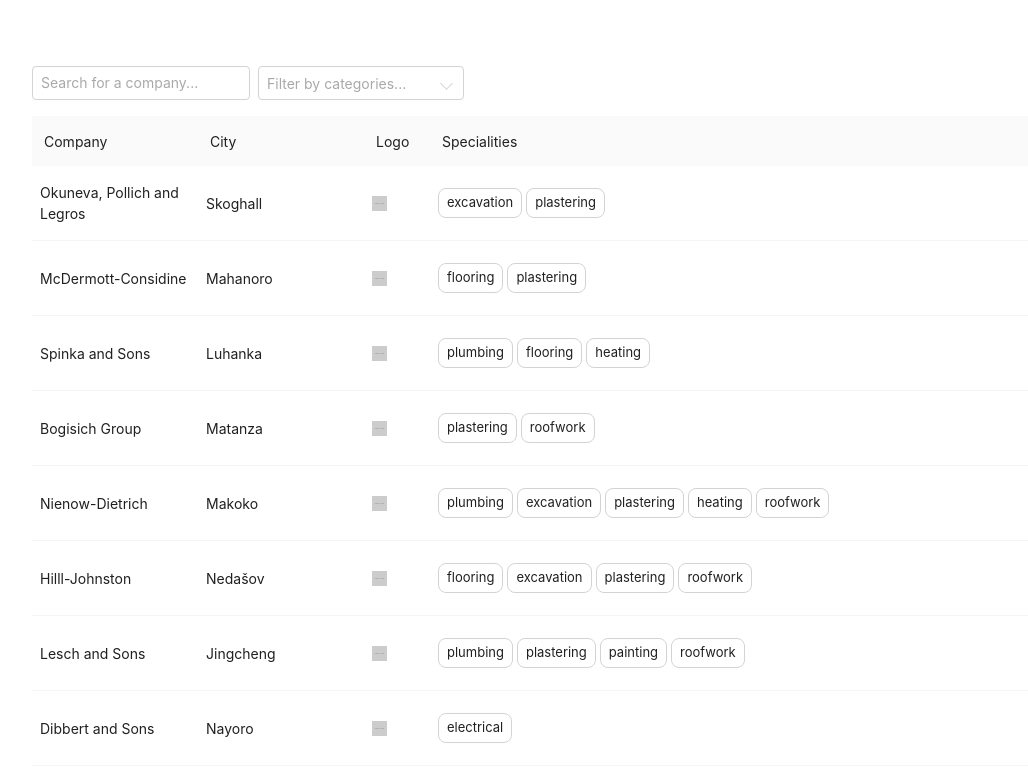
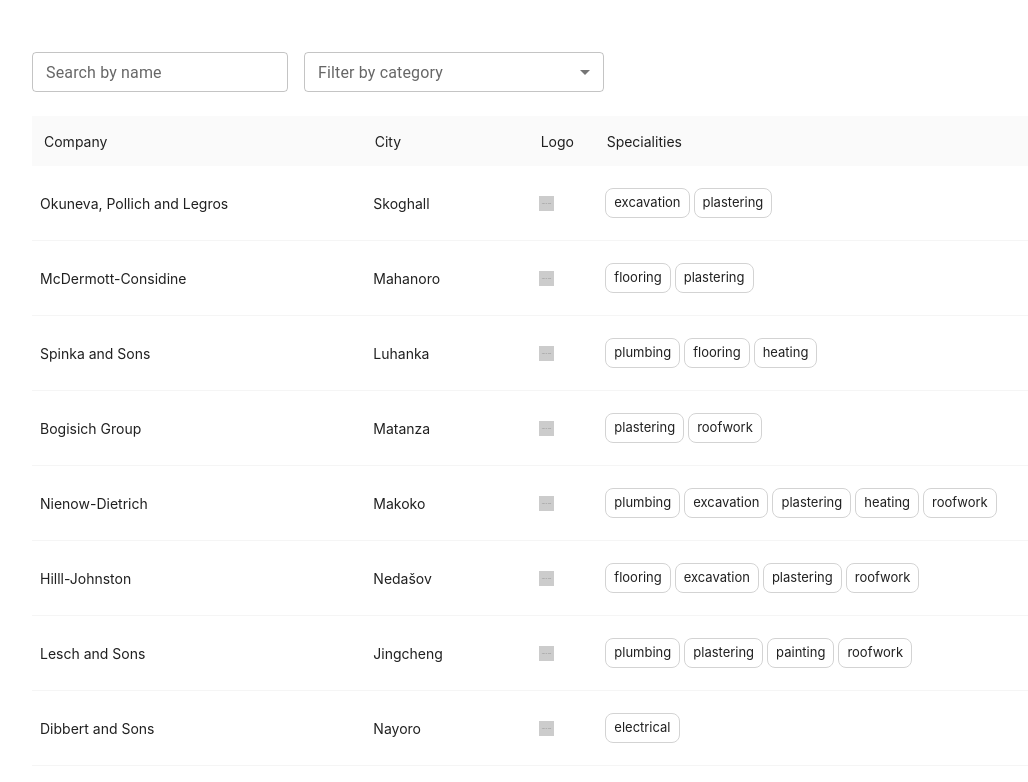
Before and after one commit to inesea/companies-poc, a React (Create React App) app: page / in a window 1280 px wide. Shown: the top 782 px of the page, without its empty margins (0-1028 px from the left). Built offline with nearby package versions, Linux system fonts and the light colour scheme.

Commit message:
moved to mui components (search and multi select)

```diff
--- a/package.json
+++ b/package.json
@@ -3,6 +3,10 @@
   "version": "0.1.0",
   "private": true,
   "dependencies": {
+    "@emotion/react": "^11.7.0",
+    "@emotion/styled": "^11.6.0",
+    "@mui/icons-material": "^5.2.0",
+    "@mui/material": "^5.2.2",
     "@testing-library/jest-dom": "^5.11.4",
     "@testing-library/react": "^11.1.0",
     "@testing-library/user-event": "^12.1.10",
--- a/src/components/Companies/index.tsx
+++ b/src/components/Companies/index.tsx
@@ -3,13 +3,13 @@ import { companies } from '../../data/data'
 import { Action, ActionType, State, store } from '../../store'
 import { Company } from '../../types'
 import Grid from '../Grid'
-import GridRow from '../Grid/GridRow'
+import GridRow from '../GridRow'
 
 const headers = [
   {
     property: 'name',
     label: 'Company',
-    width: '150px',
+    width: 'minmax(250px, 1fr)',
   },
   {
     property: 'city',
@@ -24,7 +24,7 @@ const headers = [
   {
     property: 'categories',
     label: 'Specialities',
-    width: '1fr',
+    width: '2fr',
   },
 ]
 
--- a/src/components/Controls/index.tsx
+++ b/src/components/Controls/index.tsx
@@ -1,4 +1,3 @@
-// import debounce from 'lodash/debounce'
 import throttle from 'lodash/throttle'
 import React, {
   FormEvent,
@@ -45,13 +44,13 @@ const Controls = (): JSX.Element => {
     })
   }
 
-  const commitDebounced = useCallback(
+  const dispatchSetQueryThrottled = useCallback(
     throttle((value: string) => dispatchSetSearchQuery(value), 500),
     [dispatch]
   )
 
   useEffect(() => {
-    commitDebounced(query)
+    dispatchSetQueryThrottled(query)
   }, [query])
 
   const handleSearchDismiss = () => {
@@ -59,25 +58,10 @@ const Controls = (): JSX.Element => {
     setQuery('')
   }
 
-  const handleToggleCategory = (key: string, isSelected: boolean) => {
+  const handleChangeCategories = (categories: string[]) => {
     dispatch({
-      type: isSelected
-        ? ActionType.ADD_CATEGORY_FILTER
-        : ActionType.REMOVE_CATEGORY_FILTER,
-      payload: key,
-    })
-  }
-
-  const handleSelectAllCategories = () => {
-    dispatch({
-      type: ActionType.SELECT_ALL_CATEGORIES,
-      payload: filterOptions.map(({ key }) => key),
-    })
-  }
-
-  const handleClearAllCategories = () => {
-    dispatch({
-      type: ActionType.CLEAR_ALL_CATEGORIES,
+      type: ActionType.SET_CATEGORY_FILTER,
+      payload: categories,
     })
   }
 
@@ -88,14 +72,13 @@ const Controls = (): JSX.Element => {
           value={query}
           onChange={handleSearchChange}
           onDismiss={handleSearchDismiss}
+          placeholder="Search by name"
         />
         <MultiSelect
           options={filterOptions}
           selectedOptions={selectedCategories || []}
-          placeholder="Filter by categories..."
-          selectOption={handleToggleCategory}
-          selectAll={handleSelectAllCategories}
-          clearAll={handleClearAllCategories}
+          onChangeSelection={handleChangeCategories}
+          placeholder="Filter by category"
         />
       </Flexbox>
     </StyledControls>
--- a/src/components/DismissButton/index.tsx
+++ /dev/null
@@ -1,22 +0,0 @@
-import React from 'react'
-import styled from 'styled-components'
-
-// hacky button
-const DismissButton = styled.div`
-  width: 16px;
-  height: 16px;
-  background-color: gainsboro;
-  border-radius: 50%;
-  display: flex;
-  align-items: center;
-  justify-content: center;
-  text-align: center;
-  line-height: 1.5;
-  font-size: 10px;
-  font-family: sans-serif;
-  cursor: pointer;
-`
-
-export default ({ onClick }: { onClick: (event?: any) => void }) => {
-  return <DismissButton onClick={onClick}>×</DismissButton>
-}
--- a/src/components/Flexbox/index.tsx
+++ b/src/components/Flexbox/index.tsx
@@ -5,6 +5,7 @@ interface FlexboxStyles {
   flexDirection?: string
   alignItems?: string
   justifyContent?: string
+  flexWrap?: string
   gap?: string
   width?: string
   height?: string
@@ -18,8 +19,9 @@ interface FlexboxProps extends FlexboxStyles {
 const Flexbox = styled.div.attrs(
   ({
     flexDirection,
+    justifyContent,
     alignItems,
-    justifyContent,
+    flexWrap,
     gap,
     width,
     height,
@@ -27,9 +29,10 @@ const Flexbox = styled.div.attrs(
   }: FlexboxStyles) => ({
     style: {
       display: 'flex',
+      justifyContent,
       flexDirection,
-      justifyContent,
       alignItems,
+      flexWrap,
       gap,
       width,
       height,
@@ -41,8 +44,9 @@ const Flexbox = styled.div.attrs(
 export default ({
   children,
   flexDirection = 'row',
+  justifyContent = 'flex-start',
   alignItems = 'center',
-  justifyContent = 'flex-start',
+  flexWrap = 'nowrap',
   gap = '0',
   width = '100%',
   height = '100%',
@@ -52,8 +56,9 @@ export default ({
     <Flexbox
       {...{
         flexDirection,
+        justifyContent,
         alignItems,
-        justifyContent,
+        flexWrap,
         gap,
         width,
         height,
--- a/src/components/Grid/index.tsx
+++ b/src/components/Grid/index.tsx
@@ -1,8 +1,8 @@
 import React, { useEffect, useState } from 'react'
 import styled from 'styled-components'
 import { Company } from '../../types'
+import GridHeader from '../GridHeader'
 import ScrollablePanel from '../ScrollablePanel'
-import GridHeader from './GridHeader'
 
 const EmptyCard = styled.div``
 
--- a/src/components/Grid/GridHeader/index.tsx
+++ b/src/components/GridHeader/index.tsx
@@ -1,6 +1,6 @@
 import React from 'react'
 import styled from 'styled-components'
-import Typography from '../../Typography'
+import Typography from '../Typography'
 
 export const Wrapper = styled.div`
   display: grid;
--- a/src/components/Grid/GridRow/index.tsx
+++ b/src/components/GridRow/index.tsx
@@ -1,9 +1,9 @@
 import React from 'react'
 import { InView } from 'react-intersection-observer'
 import styled from 'styled-components'
-import { Company } from '../../../types'
-import Flexbox from '../../Flexbox'
-import Typography from '../../Typography'
+import { Company } from '../../types'
+import Flexbox from '../Flexbox'
+import Typography from '../Typography'
 
 const Wrapper = styled.div`
   align-self: stretch;
@@ -83,7 +83,7 @@ export default ({
               )}
               <Typography>{city}</Typography>
               <img src={logo} style={{ width: '15px', height: '15px' }} />
-              <Flexbox gap="4px">
+              <Flexbox gap="4px" flexWrap="wrap">
                 {categories?.map((category: string) => (
                   <Chip
                     key={category}
--- a/src/components/MultiSelect/index.tsx
+++ b/src/components/MultiSelect/index.tsx
@@ -1,36 +1,18 @@
-/* eslint-disable @typescript-eslint/no-explicit-any */
-import React, { createRef, RefObject, useEffect, useState } from 'react'
-import DismissButton from '../DismissButton'
-import Flexbox from '../Flexbox'
-import Typography from '../Typography'
-import * as Styled from './styles'
-
-// todo ia: fix any type
-const useOnClickOutside = (
-  ref: RefObject<HTMLDivElement>,
-  handler: (event: any) => void
-) => {
-  useEffect(() => {
-    const listener = (event: any) => {
-      if (!ref.current || ref.current.contains(event.target)) {
-        return
-      }
-      handler(event)
-    }
-    document.addEventListener('mousedown', listener)
-    document.addEventListener('touchstart', listener)
-    return () => {
-      document.removeEventListener('mousedown', listener)
-      document.removeEventListener('touchstart', listener)
-    }
-  }, [ref, handler])
-}
+import {
+  Checkbox,
+  FormControl,
+  InputLabel,
+  ListItemText,
+  MenuItem,
+  OutlinedInput,
+  Select,
+} from '@mui/material'
+import { SelectChangeEvent } from '@mui/material/Select'
+import React from 'react'
 
 export default ({
   options,
-  selectOption,
-  selectAll,
-  clearAll,
+  onChangeSelection,
   selectedOptions,
   placeholder,
 }: {
@@ -38,86 +20,33 @@ export default ({
     key: string
     label: string
   }[]
-  selectOption: (option: string, isSelected: boolean) => void
-  selectAll: () => void
-  clearAll: () => void
+  onChangeSelection: (options: string[]) => void
   selectedOptions: string[]
   placeholder: string
-}) => {
-  const ref = createRef<HTMLDivElement>()
-  const [isOpen, setOpen] = useState<boolean>(false)
-
-  useOnClickOutside(ref, () => {
-    setOpen(false)
-  })
+}): JSX.Element => {
+  const handleChange = (event: SelectChangeEvent<string[]>) => {
+    onChangeSelection(event.target.value as string[])
+  }
 
   return (
-    <Styled.Wrapper
-      ref={ref}
-      onClick={() => {
-        setOpen(!isOpen)
-      }}
-    >
-      <Flexbox gap="8px" justifyContent="space-between">
-        <Typography color="darkgray">
-          {selectedOptions.length > 0
-            ? `${selectedOptions.length} categories selected`
-            : placeholder}
-        </Typography>
-        {selectedOptions.length > 0 && (
-          <Styled.ButtonContainer>
-            <DismissButton
-              onClick={(event: any) => {
-                clearAll()
-                event.stopPropagation()
-                event.preventDefault()
-              }}
-            />
-          </Styled.ButtonContainer>
-        )}
-        <Flexbox gap="4px" justifyContent="flex-end">
-          {isOpen ? <Styled.UpwardIcon /> : <Styled.DownwardIcon />}
-        </Flexbox>
-      </Flexbox>
-      {isOpen && (
-        <Styled.MultiSelect>
-          <Styled.ControlOption>
-            <Styled.Button
-              onClick={(event: any) => {
-                selectAll()
-                event.stopPropagation()
-                event.preventDefault()
-              }}
-            >
-              Select all
-            </Styled.Button>
-            <Styled.Button
-              onClick={(event: any) => {
-                clearAll()
-                event.stopPropagation()
-                event.preventDefault()
-              }}
-            >
-              Clear
-            </Styled.Button>
-          </Styled.ControlOption>
-          {options.map((option) => (
-            <Styled.Option
-              key={option.key}
-              onClick={(event) => {
-                selectOption(option.key, !selectedOptions.includes(option.key))
-                event.stopPropagation()
-                event.preventDefault()
-              }}
-            >
-              <Styled.Checkbox
-                isSelected={selectedOptions.includes(option.key)}
-              />
-              <Typography>{option.label}</Typography>
-            </Styled.Option>
-          ))}
-        </Styled.MultiSelect>
-      )}
-    </Styled.Wrapper>
+    <FormControl size="small" sx={{ m: 1, width: 300 }}>
+      <InputLabel id="multiple-checkbox-label">{placeholder}</InputLabel>
+      <Select
+        labelId="multiple-checkbox-label"
+        id="multiple-checkbox"
+        multiple
+        value={selectedOptions}
+        onChange={handleChange}
+        input={<OutlinedInput label={placeholder} />}
+        renderValue={(selected) => selected.join(', ')}
+      >
+        {options.map(({ key, label }: { key: string; label: string }) => (
+          <MenuItem key={key} value={label}>
+            <Checkbox checked={selectedOptions.includes(key)} />
+            <ListItemText primary={label} />
+          </MenuItem>
+        ))}
+      </Select>
+    </FormControl>
   )
 }
--- a/src/components/MultiSelect/styles.tsx
+++ /dev/null
@@ -1,99 +0,0 @@
-import styled from 'styled-components'
-
-export const Wrapper = styled.div`
-  height: 32px;
-  width: 188px;
-  display: flex;
-  align-items: center;
-  padding: 0 8px;
-  border: 1px solid lightgray;
-  border-radius: 4px;
-  position: relative;
-  white-space: nowrap;
-  cursor: pointer;
-`
-
-export const MultiSelect = styled.div`
-  display: flex;
-  flex-direction: column;
-  position: absolute;
-  top: 36px;
-  left: 0;
-  z-index: 10;
-  background-color: white;
-  box-shadow: 0 1px 3px lightgray;
-  border-radius: 4px;
-`
-
-export const Option = styled.div`
-  display: flex;
-  align-items: center;
-  gap: 8px;
-  padding: 0px 12px;
-  min-height: 36px;
-  width: 180px;
-  background-color: white;
-  border-bottom: 1px solid whitesmoke;
-  &:last-child {
-    border-bottom: none;
-  }
-  &:hover {
-    background-color: whitesmoke;
-  }
-`
-export const ControlOption = styled.div`
-  display: flex;
-  align-items: center;
-  justify-content: space-between;
-  padding: 0px 12px;
-  min-height: 36px;
-  width: 180px;
-  background-color: white;
-  border-bottom: 1px solid whitesmoke;
-`
-
-export const Button = styled.div`
-  cursor: pointer;
-  color: dodgerblue;
-  text-transform: uppercase;
-  font-weight: bold;
-  letter-spacing: 0.05rem;
-  font-size: 11px;
-`
-
-export const DownwardIcon = styled.div`
-  margin: 0 4px 0 4px;
-  width: 4px;
-  height: 4px;
-  padding: 2px;
-  border-left: 1px solid lightgray;
-  border-bottom: 1px solid lightgray;
-  transform: rotate(-45deg);
-`
-
-export const UpwardIcon = styled.div`
-  margin: 6px 4px 0 4px;
-  width: 4px;
-  height: 4px;
-  padding: 2px;
-  border-right: 1px solid lightgray;
-  border-bottom: 1px solid lightgray;
-  transform: rotate(225deg);
-`
-
-export const Checkbox = styled.div`
-  width: 10px;
-  height: 10px;
-  border-radius: 3px;
-  border: 1px solid
-    ${({ isSelected }: { isSelected: boolean }) =>
-      isSelected ? 'steelblue' : 'lightgray'};
-  background-color: ${({ isSelected }: { isSelected: boolean }) =>
-    isSelected ? 'steelblue' : 'white'};
-`
-
-export const ButtonContainer = styled.div`
-  position: absolute;
-  top: 10px;
-  right: 28px;
-`
--- a/src/components/SearchField/index.tsx
+++ b/src/components/SearchField/index.tsx
@@ -1,63 +1,52 @@
-import React, { FormEvent } from 'react'
-import styled from 'styled-components'
-import DismissButton from '../DismissButton'
-
-const Wrapper = styled.div`
-  position: relative;
-`
-
-export const Input = styled.input`
-  height: 32px;
-  width: 200px;
-  display: flex;
-  align-items: center;
-  padding: 0 8px;
-  border: 1px solid lightgray;
-  border-radius: 4px;
-  ::placeholder {
-    color: darkgray;
-    font-size: 14px;
-    font-family: -apple-system, BlinkMacSystemFont, 'Segoe UI', 'Roboto',
-      'Oxygen', 'Ubuntu', 'Cantarell', 'Fira Sans', 'Droid Sans',
-      'Helvetica Neue', sans-serif;
-    line-height: 1.5;
-  }
-  :focus {
-    outline: none;
-  }
-  -webkit-box-shadow: none;
-  -moz-box-shadow: none;
-  box-shadow: none;
-`
-
-const ButtonContainer = styled.div`
-  position: absolute;
-  top: 10px;
-  right: 6px;
-`
+import CloseIcon from '@mui/icons-material/Close'
+import {
+  FormControl,
+  IconButton,
+  InputAdornment,
+  InputLabel,
+  OutlinedInput,
+} from '@mui/material'
+import React, { ChangeEvent } from 'react'
 
 const Controls = ({
   value,
+  placeholder,
   onChange,
   onDismiss,
 }: {
   value: string
-  onChange: (event: FormEvent<HTMLInputElement>) => void
+  placeholder: string
+  onChange: (event: ChangeEvent<HTMLInputElement>) => void
   onDismiss: () => void
 }): JSX.Element => (
-  <Wrapper>
-    <Input
-      type="text"
-      value={value}
-      onChange={onChange}
-      placeholder="Search for a company..."
-    />
-    {value && (
-      <ButtonContainer>
-        <DismissButton onClick={onDismiss} />
-      </ButtonContainer>
-    )}
-  </Wrapper>
+  <>
+    <FormControl size="small" variant="outlined">
+      <InputLabel htmlFor="outlined-adornment-search-field">
+        {placeholder}
+      </InputLabel>
+      <OutlinedInput
+        id="outlined-adornment-search-field"
+        value={value}
+        onChange={onChange}
+        endAdornment={
+          <InputAdornment position="end">
+            {value && (
+              <IconButton
+                tabIndex={-1}
+                aria-label="Clear content"
+                onClick={onDismiss}
+                onMouseDown={onDismiss}
+                edge="end"
+              >
+                <CloseIcon />
+              </IconButton>
+            )}
+          </InputAdornment>
+        }
+        label={placeholder}
+      />
+    </FormControl>
+  </>
 )
 
 export default Controls
--- a/src/store.tsx
+++ b/src/store.tsx
@@ -9,19 +9,13 @@ export interface State {
 export enum ActionType {
   SET_COMPANIES,
   SET_SEARCH_QUERY,
-  ADD_CATEGORY_FILTER,
-  REMOVE_CATEGORY_FILTER,
-  SELECT_ALL_CATEGORIES,
-  CLEAR_ALL_CATEGORIES,
+  SET_CATEGORY_FILTER,
 }
 
 export type Action =
   | { type: ActionType.SET_COMPANIES; payload: Company[] }
   | { type: ActionType.SET_SEARCH_QUERY; payload: string }
-  | { type: ActionType.ADD_CATEGORY_FILTER; payload: string }
-  | { type: ActionType.REMOVE_CATEGORY_FILTER; payload: string }
-  | { type: ActionType.SELECT_ALL_CATEGORIES; payload: string[] }
-  | { type: ActionType.CLEAR_ALL_CATEGORIES }
+  | { type: ActionType.SET_CATEGORY_FILTER; payload: string[] }
 
 const initialState = {} // todo: how to set initial state with companies: [] etc
 
@@ -44,33 +38,10 @@ const StateProvider = ({ children }: { children: ReactNode }): JSX.Element => {
             searchQuery: action.payload,
           }
         }
-        case ActionType.ADD_CATEGORY_FILTER: {
-          return {
-            ...state,
-            selectedCategories: [
-              ...(state.selectedCategories || []),
-              action.payload,
-            ],
-          }
-        }
-        case ActionType.REMOVE_CATEGORY_FILTER: {
-          return {
-            ...state,
-            selectedCategories: (state.selectedCategories || []).filter(
-              (category) => category !== action.payload
-            ),
-          }
-        }
-        case ActionType.SELECT_ALL_CATEGORIES: {
+        case ActionType.SET_CATEGORY_FILTER: {
           return {
             ...state,
             selectedCategories: action.payload,
-          }
-        }
-        case ActionType.CLEAR_ALL_CATEGORIES: {
-          return {
-            ...state,
-            selectedCategories: [],
           }
         }
         default: {
```
Also changed, not shown: 1 other file (tests, documents, lock files or other folders).
